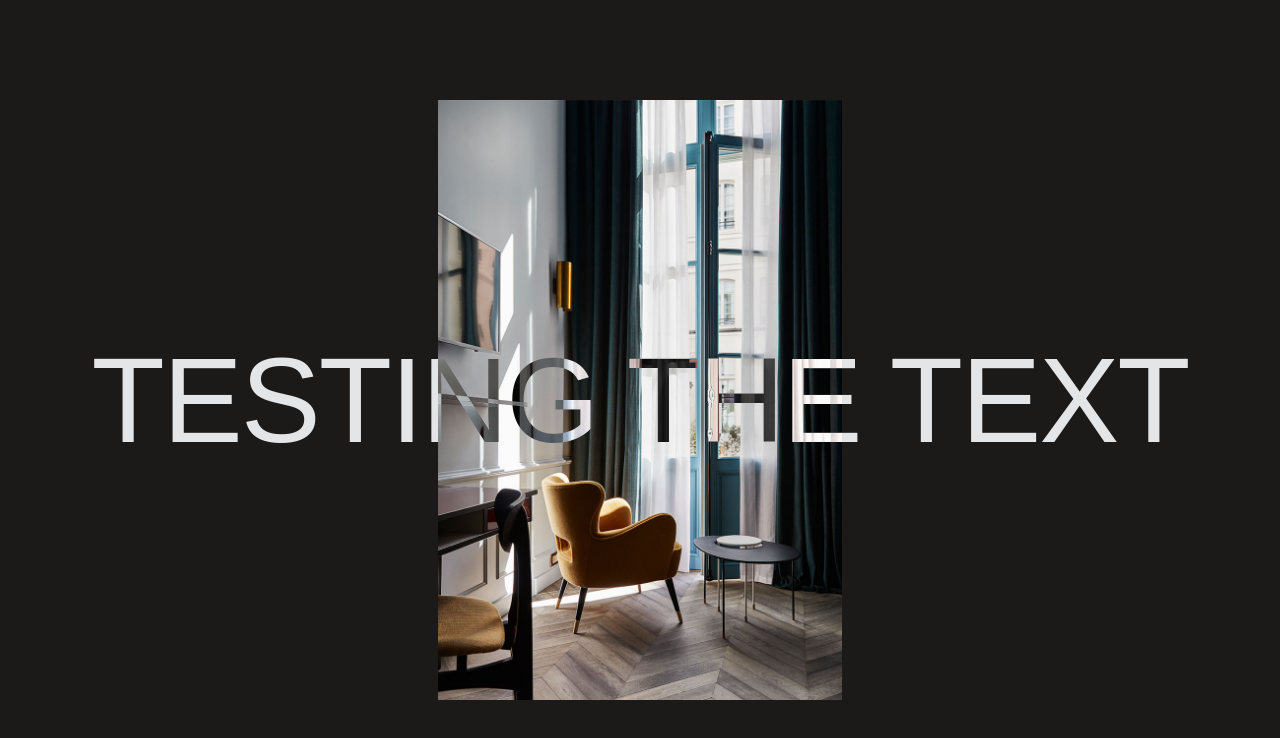
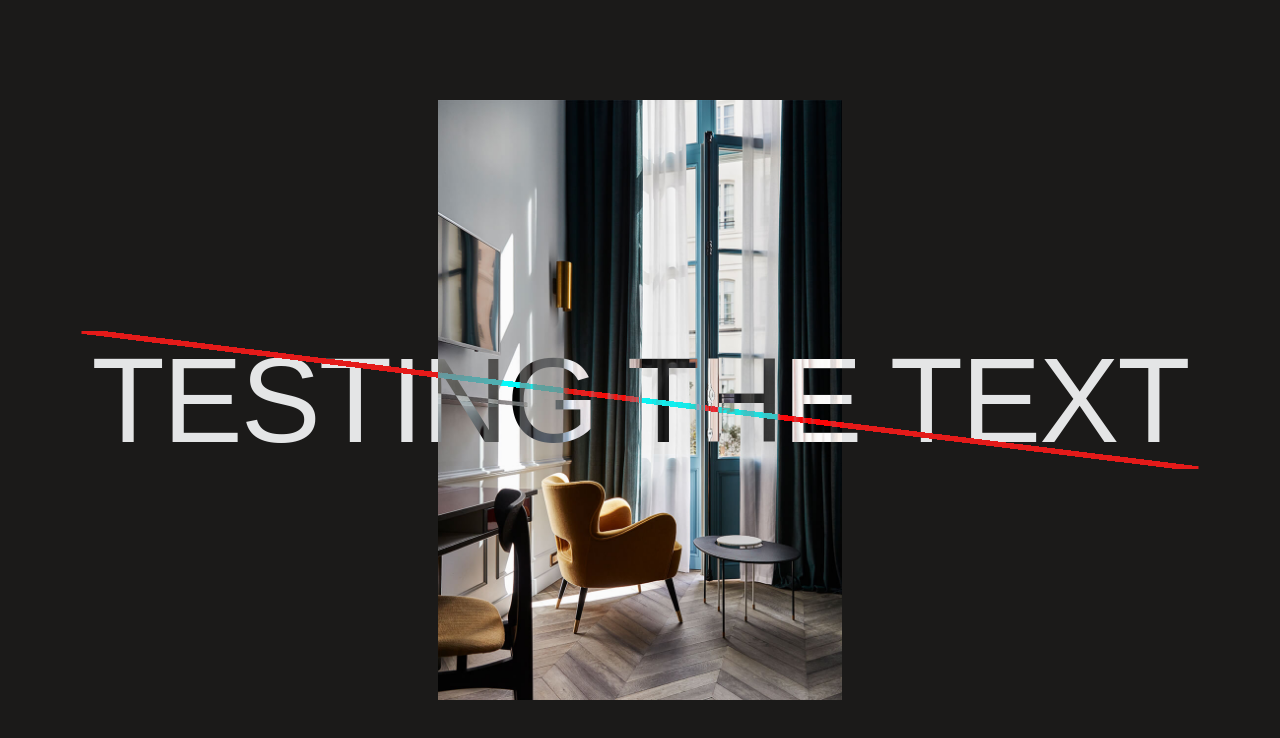
Before and after one commit to AntonDolgov/CSS-test, a plain HTML site: page index.html in a window 1280 px wide. Drawn offline with Linux system fonts and the light colour scheme.

Commit message:
line-through index

```diff
--- a/index.html
+++ b/index.html
@@ -15,7 +15,7 @@
         <img src="img/projects_image.jpg" alt="" class="test__img">
       </div>
 
-      <div class="test__text">
+      <div class="test__text test__line-through">
         TESTING THE TEXT
       </div>
     </div>
```
